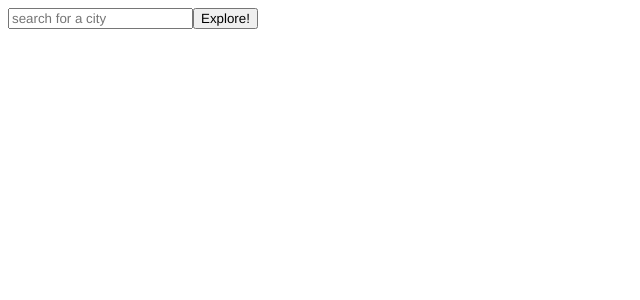
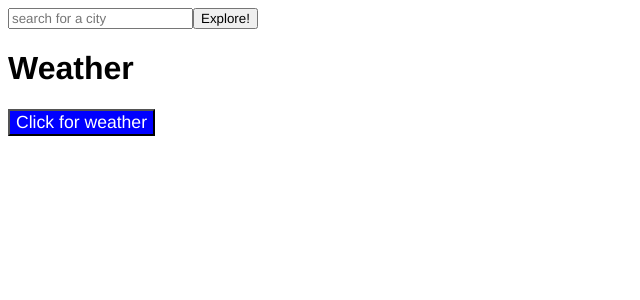
Before and after one commit to QualityMermaid/301-module-2-city-exploer, a React (Create React App) app: page / in a window 1280 px wide. Shown: the top 300 px of the page, without its empty margins (0-640 px from the left). Built offline with nearby package versions, Linux system fonts and the light colour scheme.

Commit message:
added PATH to server still needs work

```diff
--- a/src/App.js
+++ b/src/App.js
@@ -9,9 +9,11 @@ function App() {
     const [map, setMap] = useState("");
     const [errorMessage, setErrorMessage] = useState("")
 
+
     function handleSearch(event) {
         setSearchQuery(event.target.value);
     }
+
 
     async function getLocation(event) {
         try {
--- /dev/null
+++ b/src/Weather.css
@@ -0,0 +1,6 @@
+.weatherButton{
+    background-color: blue;
+    color: white;
+    font-size: 1.1rem;
+
+}
--- /dev/null
+++ b/src/Weather.js
@@ -0,0 +1,33 @@
+import { useEffect, useState } from "react";
+import axios from "axios";
+import './Weather.css'
+
+import React from 'react'
+
+export default function Weather() {
+    // useEffect(()=>{
+    //     getWeather()
+    // },[])
+    const [weather, setWeather] = useState("")
+
+    async function getWeather(){
+        try{
+            const API = `http://localhost:8082/weather`
+            const res = await axios.get(API)
+            setWeather(res.data)
+        } catch(error){
+            console.log(error)
+        }
+    }
+    return (
+        <div>
+            <h1>Weather</h1>
+            {/* {weather.map((weather, key)=>{
+                return(
+                    <p>{weather}</p>
+                    )
+            })} */}
+            <button className="weatherButton" onClick={getWeather}>Click for weather</button>
+        </div>
+    )
+}
--- a/src/index.js
+++ b/src/index.js
@@ -1,10 +1,12 @@
 import React from 'react';
 import ReactDOM from 'react-dom/client';
 import App from './App';
+import Weather from './Weather';
 
 const root = ReactDOM.createRoot(document.getElementById('root'));
 root.render(
   <React.StrictMode>
     <App />
+    <Weather/>
   </React.StrictMode>
 );
```
Also changed, not shown: 1 other file (tests, documents, lock files or other folders).
